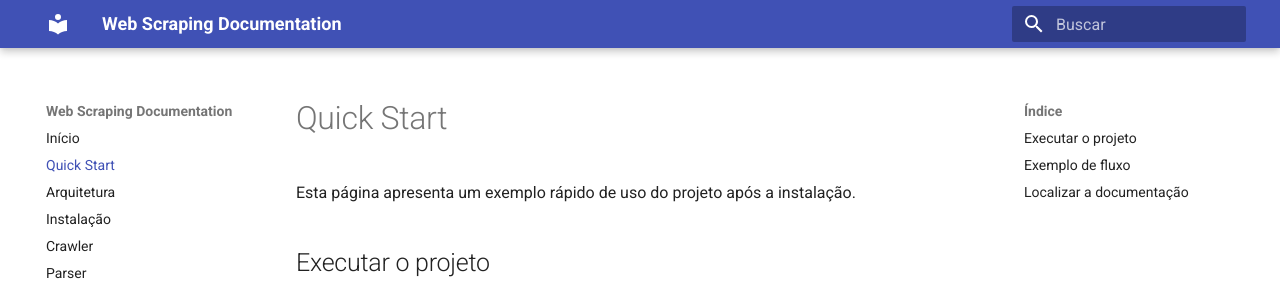
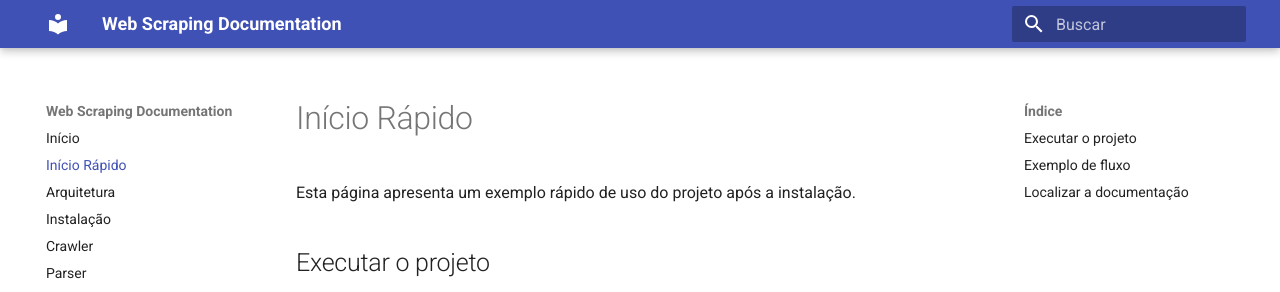
Before and after one commit to Jaquelinesa82/web_scrapin, an MkDocs documentation site: the page built from docs/quick-start.md, in a window 1280 px wide and 900 px high. Shown: the top 292 px of the window. Built offline with MkDocs 1.6.1 and Material for MkDocs 9.7.7, drawn with Linux system fonts in a browser that asks for light colours.

```diff
--- a/docs/quick-start.md
+++ b/docs/quick-start.md
@@ -1,8 +1,8 @@
 ---
-title: Quick Start
+title: Início Rápido
 ---
 
-# Quick Start
+# Início Rápido
 
 Esta página apresenta um exemplo rápido de uso do projeto após a instalação.
 
--- a/mkdocs.yml
+++ b/mkdocs.yml
@@ -20,7 +20,7 @@ markdown_extensions:
 
 nav:
   - Início: index.md
-  - Quick Start: quick-start.md
+  - Início Rápido: quick-start.md
   - Arquitetura: architecture.md
   - Instalação: installation.md
   - Crawler: crawler.md
```
Also changed, not shown: docs/architecture.md (+4 -0 lines), docs/index.md (+1 -1 lines), docs/images/architecture-flow.svg (added), site/404.html, site/architecture/index.html, site/business-rules/index.html, site/crawler/index.html, site/images/architecture-flow.svg (added), site/index.html, site/installation/index.html, site/parser/index.html, site/quick-start/index.html, site/search/search_index.json, site/services/index.html, 1 more files, 1 other file.
